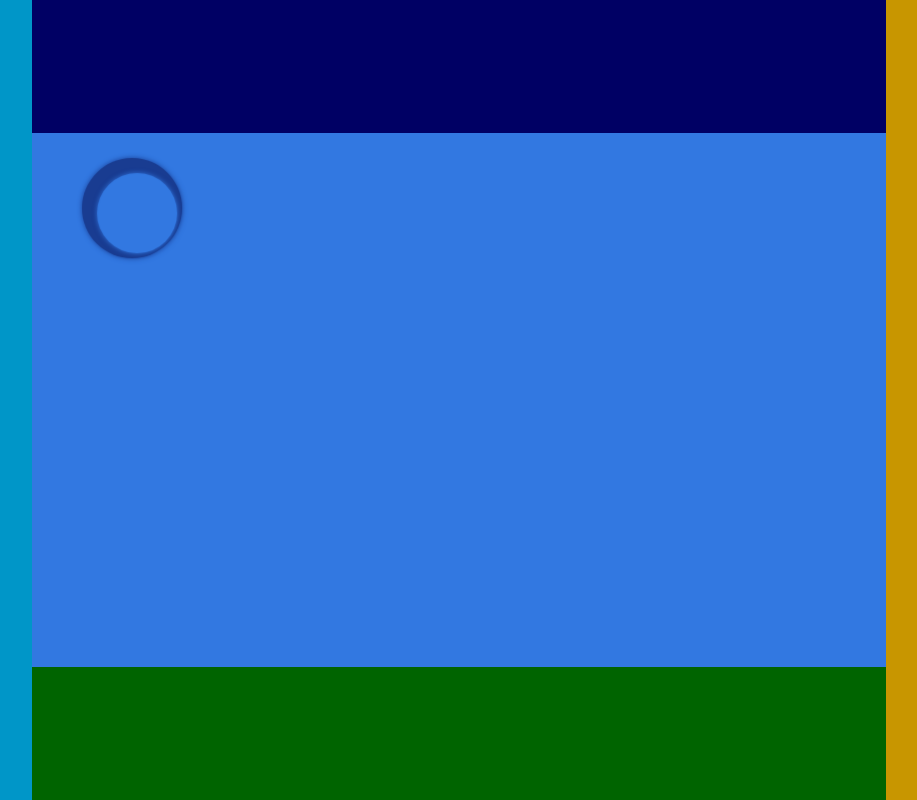
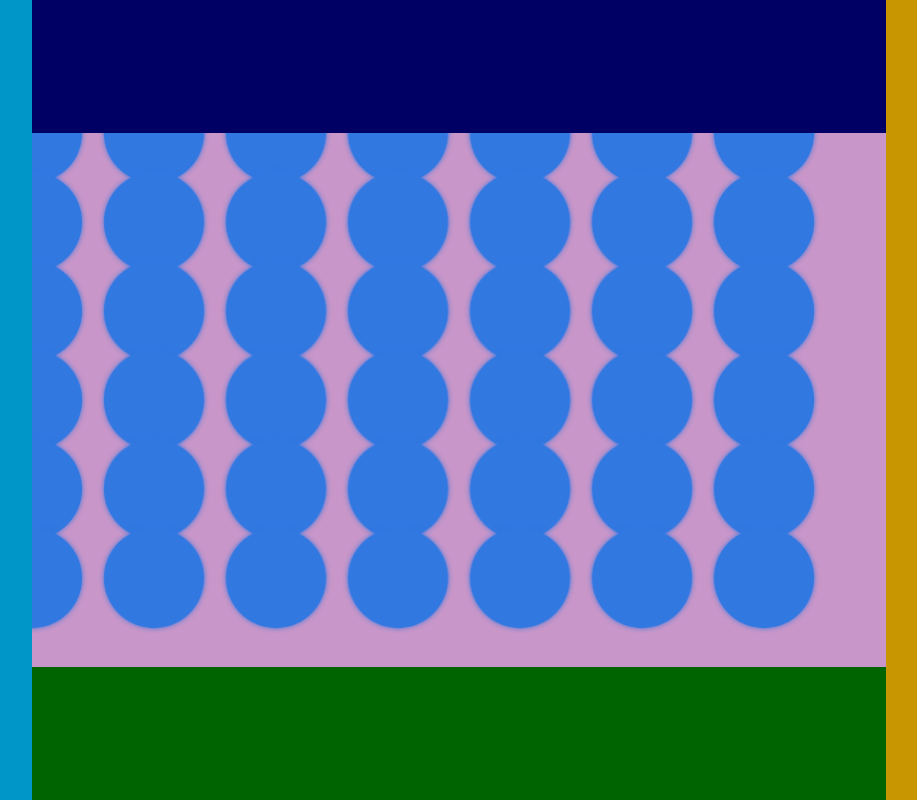
Before and after one commit to DJBorn/Connect4, a website: page public/index.html in a window 1280 px wide. Shown: the whole page, without its empty margins (181-1098 px from the left). Drawn offline with Linux system fonts and the light colour scheme.

Commit message:
Created board class
- Board class manages the drawing of the connect 4 board.

```diff
--- /dev/null
+++ b/public/board.js
@@ -0,0 +1,51 @@
+var Board = function(new_canvas) {
+    var canvas = new_canvas;
+    var ctx = canvas.getContext('2d');
+    var cellWidth;
+    var cellHeight;
+    var backgroundColor = "rgb(50, 120, 225)";
+    var backgroundShade = "rgb(25, 60, 145)";
+
+    resizeCanvas();
+
+    // Resize the canvas whenever the window size changes
+    window.addEventListener('resize', resizeCanvas, false);
+
+    function resizeCanvas() {
+        canvas.width  = canvas.innerWidth;
+        canvas.height = canvas.innerHeight;
+        canvas.width = document.getElementById('canvas').offsetWidth;
+        canvas.height = document.getElementById('canvas').offsetHeight;
+        cellWidth = this.canvas.width/7;
+        cellHeight = this.canvas.height/6;
+    }
+
+    this.drawBoard = function() {
+        // Draw background
+
+        // Draw holes
+        drawHoles();
+    }
+
+    this.clear = function() {
+        ctx.clearRect(0, 0, canvas.width, canvas.height);
+    }
+
+    // Draw a hole at x and y, with the radius of the hole scale between 0-1 where 1 is the size of the cell
+    function drawHoles(x, y, radiusScale){
+        function drawHole(x, y) {
+            ctx.beginPath();
+            ctx.shadowBlur=5;
+            ctx.shadowColor= backgroundColor;
+            ctx.arc(x,y,50,0,2*Math.PI);
+            ctx.fillStyle = backgroundColor;
+            ctx.fill();
+        }
+
+        for(var i = 0; i < 7; i++) {
+            for(var j = 0; j < 6; j++) {
+                drawHole(i*cellWidth, j*cellHeight)
+            }
+        }
+    }
+};
--- a/public/connect4.js
+++ b/public/connect4.js
@@ -1,44 +1,8 @@
-(function() {
-    var canvas = document.getElementById('canvas'),
-            ctx = canvas.getContext('2d');
+var board = new Board(document.getElementById('canvas'));
 
-    // resize the canvas to fill browser window dynamically
-    window.addEventListener('resize', resizeCanvas, false);
-
-    function resizeCanvas() {
-        //canvas.style.width='100%';
-        //canvas.style.height='100%';
-        canvas.width  = canvas.innerWidth;
-        canvas.height = canvas.innerHeight;
-        canvas.width = document.getElementById('canvas').offsetWidth;
-        canvas.height = document.getElementById('canvas').offsetHeight;
-
-        drawStuff();
-    }
-    resizeCanvas();
-
-    function drawStuff() {
-        var backgroundColor = "rgb(50, 120, 225)";
-        var backgroundShade = "rgb(25, 60, 145)";
-        ctx.beginPath();
-        ctx.shadowBlur=5;
-        ctx.shadowColor= backgroundColor;
-        ctx.rect(0, 0,canvas.width, canvas.height);
-        ctx.fillStyle = backgroundColor;
-        ctx.fill();
-
-        ctx.beginPath();
-        ctx.shadowBlur=5;
-        ctx.shadowColor= backgroundShade;
-        ctx.arc(100,75,50,0,2*Math.PI);
-        ctx.fillStyle = backgroundShade;
-        ctx.fill();
-
-        ctx.beginPath();
-        ctx.shadowBlur=5;
-        ctx.shadowColor= backgroundColor;
-        ctx.arc(105,80,40,0,2*Math.PI);
-        ctx.fillStyle = backgroundColor;
-        ctx.fill();
-    }
-})();
+// Redraw canvas at 50 fps (1000/50 ms)
+this.updateGame = setInterval(update, 20);
+function update() {
+    board.clear();
+    board.drawBoard();
+}
--- a/public/index.html
+++ b/public/index.html
@@ -13,6 +13,7 @@
             </div>
             <div id="right-border"></div>
         </div>
+        <script type="text/javascript" src="/board.js"></script>
+        <script type="text/javascript" src="/connect4.js"></script>
     </body>
 </html>
-<script type="text/javascript" src="/connect4.js"></script>
```
Lines whose indentation alone changed are shown as unchanged.
